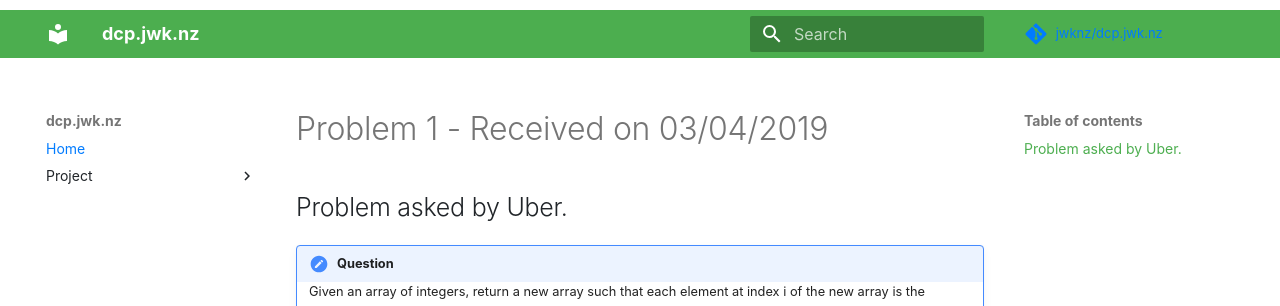
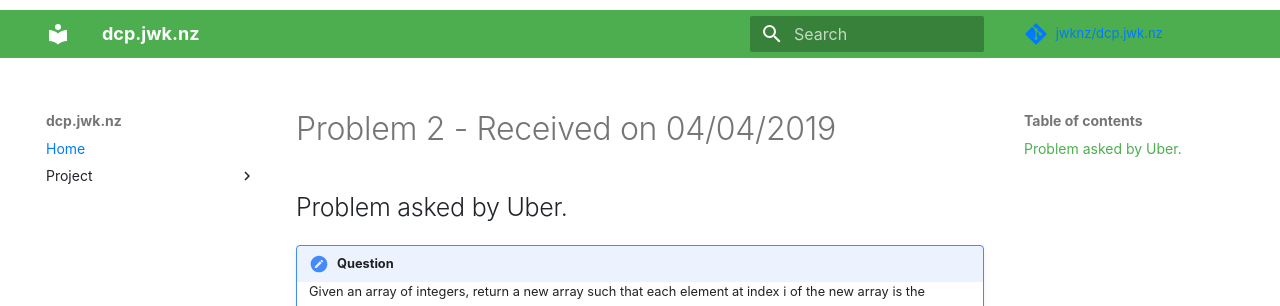
Before and after one commit to jwknz/dcp.jwk.nz, an MkDocs documentation site: the page built from docs/project-02/index.md, in a window 1280 px wide and 929 px high. Shown: the top 306 px of the window. Built offline with MkDocs 1.6.1 and Material for MkDocs 9.7.7, drawn with Linux system fonts in a browser that asks for light colours; comment, search, counter and statistics services are not loaded.

Commit message:
Update project 2

```diff
--- a/docs/project-02/index.md
+++ b/docs/project-02/index.md
@@ -1,4 +1,4 @@
-# Problem 1 - Received on 03/04/2019
+# Problem 2 - Received on 04/04/2019
 
 ## Problem asked by Uber.
 
```
